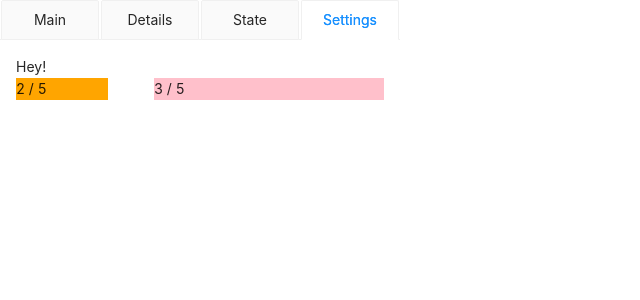
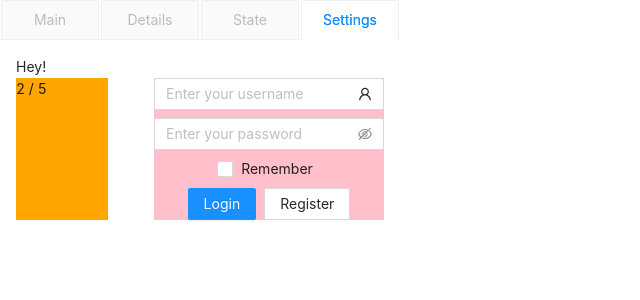
Before and after one commit to victorchilari/popup-sit, a React (Create React App) app: page / in a window 1280 px wide. Shown: the top 300 px of the page, without its empty margins (0-640 px from the left). Built offline with nearby package versions, Linux system fonts and the light colour scheme.

Commit message:
Customize Auth component

```diff
--- a/src/App.tsx
+++ b/src/App.tsx
@@ -18,17 +18,17 @@ function App() {
 	return (
 		<div className='layoutMain'>
 			<Tabs onChange={callback} type='card' defaultActiveKey='4' centered>
-				<TabPane tab='Main' key='1'>
+				<TabPane disabled tab='Main' key='1'>
 					<Content className='paddingContainerInMenu'>
 						<div>Content of Tab Pane 1</div>
 					</Content>
 				</TabPane>
-				<TabPane tab='Details' key='2'>
+				<TabPane disabled tab='Details' key='2'>
 					<Content className='paddingContainerInMenu'>
 						<div>Content of Tab Pane 2</div>
 					</Content>
 				</TabPane>
-				<TabPane tab='State' key='3'>
+				<TabPane disabled tab='State' key='3'>
 					<Content className='paddingContainerInMenu'>
 						<div>Content of Tab Pane 3</div>
 					</Content>
--- a/src/often.css
+++ b/src/often.css
@@ -7,3 +7,9 @@
 .paddingContainerInMenu {
 	padding: 0 16px;
 }
+.aligneItemsCenter {
+	align-items: center;
+}
+.w100p {
+	width: 100%;
+}
--- /dev/null
+++ b/src/pages/Settings/Auth.css
@@ -0,0 +1,3 @@
+.ant-checkbox-inner {
+	position: static;
+}
--- /dev/null
+++ b/src/pages/Settings/Auth.js
@@ -0,0 +1,61 @@
+import React, {useState} from 'react';
+// Layout //
+import {Space} from 'antd';
+// UI Components //
+import {Input, Checkbox, Button} from 'antd';
+import {UserOutlined, EyeInvisibleOutlined, EyeTwoTone} from '@ant-design/icons';
+// Styles //
+import 'antd/dist/antd.css';
+import '../../often.css';
+import './Auth.css';
+// Extract //
+
+function onChange(e) {
+	console.log(`checked = ${e.target.checked}`);
+}
+
+export function Auth() {
+	const [wantToLogin, setWantToLogin] = useState(true);
+
+	function handlerInput(e) {
+		console.log(e.target.type);
+	}
+	function toggleWantToLogin() {
+		setWantToLogin(!wantToLogin);
+	}
+	function clickAuthBtn(e) {
+		const btnAntdType = e.currentTarget.className.split(' ')[1].split('-')[2]; // 1 - position of class that is attribe by type
+		if (btnAntdType === 'primary') {
+			callAuthApi(btnAntdType);
+		} else {
+			toggleWantToLogin();
+		}
+	}
+	function callAuthApi(params) {
+		console.log(wantToLogin ? 'login' : 'register');
+	}
+	return (
+		<Space direction='vertical' className='aligneItemsCenter w100p'>
+			<Input
+				onChange={handlerInput}
+				placeholder='Enter your username'
+				suffix={<UserOutlined />}
+			/>
+			<Input.Password
+				onChange={handlerInput}
+				placeholder='Enter your password'
+				iconRender={visible => (visible ? <EyeTwoTone /> : <EyeInvisibleOutlined />)}
+			/>
+			<Checkbox onChange={onChange}>Remember</Checkbox>
+			<Space>
+				<Button type={wantToLogin ? 'primary' : 'default'} onClick={clickAuthBtn} block>
+					Login
+				</Button>
+				<Button type={!wantToLogin ? 'primary' : 'default'} onClick={clickAuthBtn} block>
+					Register
+				</Button>
+			</Space>
+			{/* <Input placeholder='Bonus code' allowClear onChange={onChange} /> */}
+		</Space>
+	);
+}
--- a/src/pages/Settings/index.js
+++ b/src/pages/Settings/index.js
@@ -1,5 +1,6 @@
 import React from 'react';
 import {Row, Col} from 'antd';
+import {Auth} from './Auth';
 
 export default function Settings() {
 	return (
@@ -10,7 +11,7 @@ export default function Settings() {
 					2 / 5
 				</Col>
 				<Col span={15} offset={3} style={{backgroundColor: 'pink'}}>
-					3 / 5
+					<Auth />
 				</Col>
 				{/* <Col flex={2} style={{backgroundColor: 'orange'}}>
 					2 / 5
```
